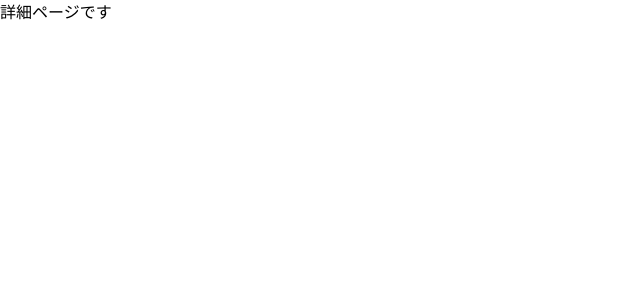
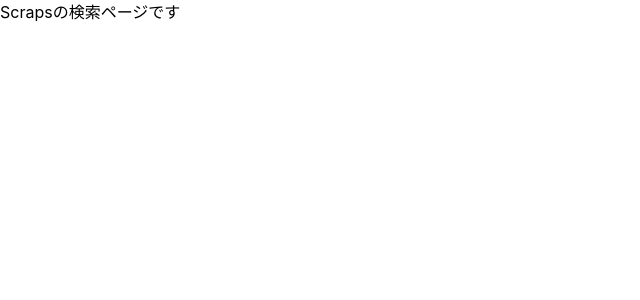
Before and after one commit to pilefort/blog, a Next.js app: page /scraps/search in a window 1280 px wide. Shown: the top 300 px of the page, without its empty margins (0-640 px from the left). Built offline with nearby package versions, Linux system fonts and the light colour scheme.

Commit message:
feat 必要なページを追加しました

```diff
--- a/pages/index.tsx
+++ /dev/null
@@ -1,7 +0,0 @@
-import type { NextPage } from 'next'
-
-const Home: NextPage = () => {
-  return <div>トップページ</div>
-}
-
-export default Home
--- /dev/null
+++ b/pages/scraps/search.tsx
@@ -0,0 +1,5 @@
+const ScrapsSearchPage = () => {
+  return <div>Scrapsの検索ページです</div>
+}
+
+export default ScrapsSearchPage
--- /dev/null
+++ b/pages/scraps/tags/[id].tsx
@@ -0,0 +1,5 @@
+const ScrapsTagsPage = () => {
+  return <div>Scrapsのタグごとのページです</div>
+}
+
+export default ScrapsTagsPage
--- /dev/null
+++ b/pages/works.tsx
@@ -0,0 +1,5 @@
+const WorksPage = () => {
+  return <div>詳細ページです</div>
+}
+
+export default WorksPage
```
